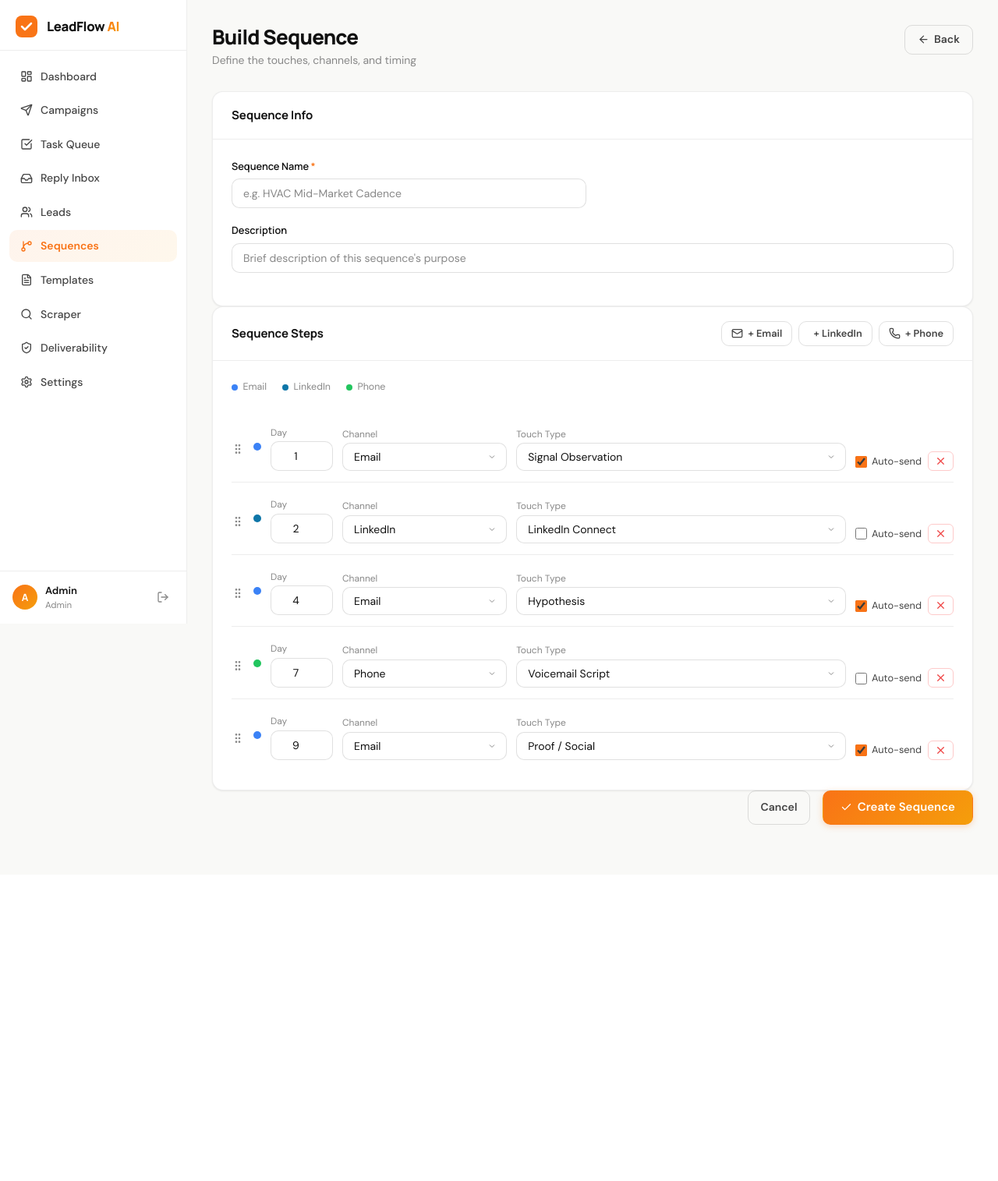
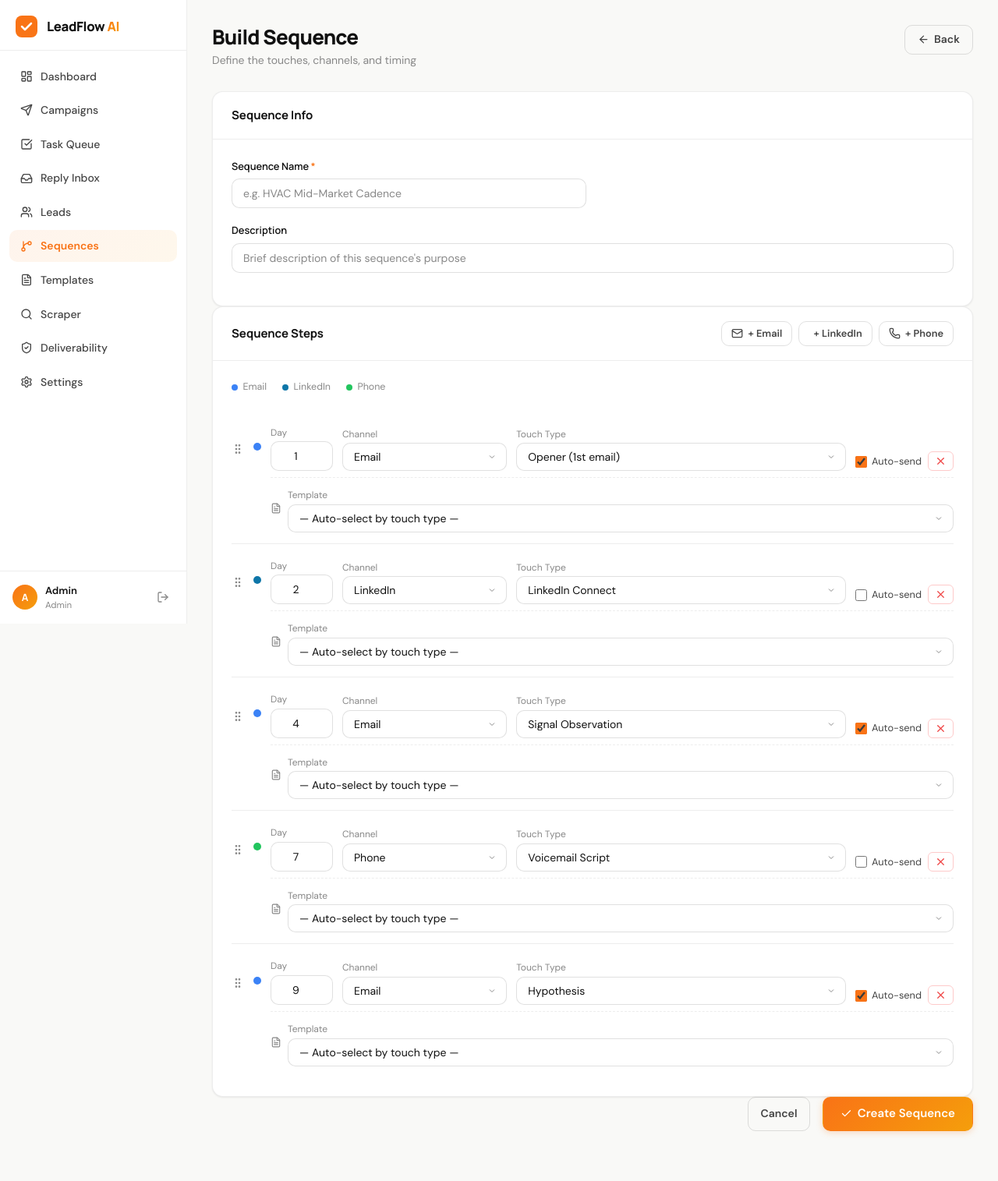
Before and after one commit to evanfay/leadflow-ai, a Flask app: page /sequences/create in a window 1280 px wide. Shown: the whole page at 78% size. Before the commit the page ends 1066 px from the top, so only its background shows below. Run offline with Flask 3, Linux system fonts and the light colour scheme; a user stored in the database is signed in; data that the repository does not hold is empty.

Commit message:
Add template picker to sequence builder per step
- Each step row now has a Template dropdown below the Day/Channel/Touch Type row
- Templates grouped: matching touch type shown first, others below — auto-select
  by touch type remains the default (blank = scheduler picks best match at send time)
- Changing touch type updates the dropdown grouping live via onTouchTypeChange()
- JS addStep() renders template dropdown for dynamically added steps too
- Routes: read step_template_id[] from form, save StepTemplate records on create/edit
- Edit mode: pre-selects the previously pinned template per step
- View page: shows pinned template name on each timeline step card
- Added 'opener' as first touch type option throughout builder + default steps updated

Co-Authored-By: Claude Sonnet 4.6 <noreply@anthropic.com>

```diff
--- a/blueprints/sequences/routes.py
+++ b/blueprints/sequences/routes.py
@@ -2,7 +2,7 @@ from flask import render_template, request, redirect, url_for, flash, jsonify
 from flask_login import login_required, current_user
 from . import sequences_bp
 from extensions import db
-from models import Sequence, SequenceStep
+from models import Sequence, SequenceStep, Template, StepTemplate
 
 
 @sequences_bp.route('/')
@@ -13,16 +13,40 @@ def list_sequences():
     return render_template('sequences/list.html', builtin=builtin, custom=custom)
 
 
+def _get_templates():
+    """Return all templates available to the current user (own + builtins)."""
+    return Template.query.filter(
+        (Template.user_id == current_user.id) | (Template.is_builtin == True)
+    ).order_by(Template.is_builtin.desc(), Template.name).all()
+
+
+def _save_step_templates(step, template_id_str):
+    """Attach a single pinned template to a step (replaces any existing)."""
+    if not template_id_str or not template_id_str.strip():
+        return
+    try:
+        tid = int(template_id_str)
+    except ValueError:
+        return
+    t = Template.query.get(tid)
+    if not t:
+        return
+    st = StepTemplate(step_id=step.id, template_id=tid, variant_label='A', is_active=True)
+    db.session.add(st)
+
+
 @sequences_bp.route('/create', methods=['GET', 'POST'])
 @login_required
 def create_sequence():
+    templates = _get_templates()
+
     if request.method == 'POST':
         name = request.form.get('name', '').strip()
         description = request.form.get('description', '').strip()
 
         if not name:
             flash('Sequence name is required.', 'danger')
-            return render_template('sequences/builder.html')
+            return render_template('sequences/builder.html', templates=templates)
 
         seq = Sequence(
             user_id=current_user.id,
@@ -34,11 +58,12 @@ def create_sequence():
         db.session.flush()
 
         # Parse steps from form
-        # Form sends: step_day[], step_channel[], step_slot[], step_auto[]
+        # Form sends: step_day[], step_channel[], step_slot[], step_auto[], step_template_id[]
         days = request.form.getlist('step_day')
         channels = request.form.getlist('step_channel')
         slots = request.form.getlist('step_slot')
         autos = request.form.getlist('step_auto')
+        template_ids = request.form.getlist('step_template_id')
 
         for i, day in enumerate(days):
             try:
@@ -50,6 +75,8 @@ def create_sequence():
                     is_auto=(str(i) in autos or autos[i] == 'true' if i < len(autos) else True),
                 )
                 db.session.add(step)
+                db.session.flush()
+                _save_step_templates(step, template_ids[i] if i < len(template_ids) else '')
             except (ValueError, IndexError):
                 continue
 
@@ -57,7 +84,7 @@ def create_sequence():
         flash(f'Sequence "{name}" created!', 'success')
         return redirect(url_for('sequences.list_sequences'))
 
-    return render_template('sequences/builder.html')
+    return render_template('sequences/builder.html', templates=templates)
 
 
 @sequences_bp.route('/<int:seq_id>')
@@ -68,13 +95,21 @@ def view_sequence(seq_id):
         ((Sequence.user_id == current_user.id) | (Sequence.is_builtin == True))
     ).first_or_404()
     steps = seq.steps.order_by(SequenceStep.day_offset).all()
-    return render_template('sequences/view.html', seq=seq, steps=steps)
+    # Build map: step_id -> first active template name
+    step_template_map = {}
+    for step in steps:
+        st = step.step_templates.filter_by(is_active=True).first()
+        if st:
+            step_template_map[step.id] = st.template
+    return render_template('sequences/view.html', seq=seq, steps=steps,
+                           step_template_map=step_template_map)
 
 
 @sequences_bp.route('/<int:seq_id>/edit', methods=['GET', 'POST'])
 @login_required
 def edit_sequence(seq_id):
     seq = Sequence.query.filter_by(id=seq_id, user_id=current_user.id, is_builtin=False).first_or_404()
+    templates = _get_templates()
 
     if request.method == 'POST':
         seq.name = request.form.get('name', seq.name).strip()
@@ -89,6 +124,7 @@ def edit_sequence(seq_id):
         channels = request.form.getlist('step_channel')
         slots = request.form.getlist('step_slot')
         autos = request.form.getlist('step_auto')
+        template_ids = request.form.getlist('step_template_id')
 
         for i, day in enumerate(days):
             try:
@@ -100,6 +136,8 @@ def edit_sequence(seq_id):
                     is_auto=(str(i) in autos),
                 )
                 db.session.add(step)
+                db.session.flush()
+                _save_step_templates(step, template_ids[i] if i < len(template_ids) else '')
             except (ValueError, IndexError):
                 continue
 
@@ -108,7 +146,14 @@ def edit_sequence(seq_id):
         return redirect(url_for('sequences.list_sequences'))
 
     steps = seq.steps.order_by(SequenceStep.day_offset).all()
-    return render_template('sequences/builder.html', seq=seq, steps=steps)
+    # Build map: step_id -> pinned template_id (for pre-selecting on edit)
+    step_template_id_map = {}
+    for step in steps:
+        st = step.step_templates.filter_by(is_active=True).first()
+        if st:
+            step_template_id_map[step.id] = st.template_id
+    return render_template('sequences/builder.html', seq=seq, steps=steps,
+                           templates=templates, step_template_id_map=step_template_id_map)
 
 
 @sequences_bp.route('/<int:seq_id>/delete', methods=['POST'])
--- a/templates/sequences/builder.html
+++ b/templates/sequences/builder.html
@@ -61,8 +61,43 @@
 
       <!-- Steps List -->
       <div id="steps-container">
+        {% macro touch_options(selected_val) %}
+          {% for val, label in [
+            ('opener','Opener (1st email)'),
+            ('observation','Signal Observation'),('hypothesis','Hypothesis'),
+            ('proof','Proof / Social'),('soft_close','Soft Close'),('breakup','Breakup'),
+            ('linkedin_connect','LinkedIn Connect'),('linkedin_dm','LinkedIn DM'),
+            ('voicemail','Voicemail Script'),('live_call','Live Call Script'),
+            ('link_clicked','Link Clicked Trigger'),('reply_received','Reply Trigger'),
+            ('out_of_office','OOO Trigger'),('not_now','Not Now Trigger'),
+          ] %}
+          <option value="{{ val }}" {% if selected_val == val %}selected{% endif %}>{{ label }}</option>
+          {% endfor %}
+        {% endmacro %}
+
+        {% macro template_options(selected_id, current_touch) %}
+          <option value="">— Auto-select by touch type —</option>
+          {% set matching = templates | selectattr('touch_type', 'equalto', current_touch) | list %}
+          {% set others   = templates | rejectattr('touch_type', 'equalto', current_touch) | list %}
+          {% if matching %}
+          <optgroup label="Matching ({{ current_touch.replace('_',' ') }})">
+            {% for t in matching %}
+            <option value="{{ t.id }}" {% if selected_id == t.id %}selected{% endif %}>{{ t.name }}{% if t.is_builtin %} ✦{% endif %}</option>
+            {% endfor %}
+          </optgroup>
+          {% endif %}
+          {% if others %}
+          <optgroup label="All other templates">
+            {% for t in others %}
+            <option value="{{ t.id }}" {% if selected_id == t.id %}selected{% endif %}>{{ t.name }}{% if t.is_builtin %} ✦{% endif %}</option>
+            {% endfor %}
+          </optgroup>
+          {% endif %}
+        {% endmacro %}
+
         {% if seq and steps %}
           {% for step in steps %}
+          {% set pinned_id = step_template_id_map.get(step.id) %}
           <div class="builder-step" data-index="{{ loop.index0 }}">
             <div class="builder-step-drag">
               <i data-lucide="grip-vertical" style="color:var(--text-muted);"></i>
@@ -85,17 +120,8 @@
                 </div>
                 <div style="flex:2;">
                   <label style="font-size:0.75rem; color:var(--text-muted);">Touch Type</label>
-                  <select name="step_slot" class="form-control">
-                    {% for val, label in [
-                      ('observation','Signal Observation'),('hypothesis','Hypothesis'),
-                      ('proof','Proof / Social'),('soft_close','Soft Close'),('breakup','Breakup'),
-                      ('linkedin_connect','LinkedIn Connect'),('linkedin_dm','LinkedIn DM'),
-                      ('voicemail','Voicemail Script'),('live_call','Live Call Script'),
-                      ('link_clicked','Link Clicked Trigger'),('reply_received','Reply Trigger'),
-                      ('out_of_office','OOO Trigger'),('not_now','Not Now Trigger'),
-                    ] %}
-                    <option value="{{ val }}" {% if step.template_slot == val %}selected{% endif %}>{{ label }}</option>
-                    {% endfor %}
+                  <select name="step_slot" class="form-control touch-type-select" onchange="onTouchTypeChange(this)">
+                    {{ touch_options(step.template_slot) }}
                   </select>
                 </div>
                 <div style="display:flex; align-items:flex-end; gap:0.5rem;">
@@ -110,17 +136,28 @@
                   </button>
                 </div>
               </div>
+              <div class="builder-step-row" style="margin-top:0.5rem; padding-top:0.5rem; border-top:1px dashed var(--border);">
+                <div style="flex:1; display:flex; align-items:center; gap:0.5rem;">
+                  <i data-lucide="file-text" style="width:14px;height:14px;color:var(--text-muted);flex-shrink:0;"></i>
+                  <div style="flex:1;">
+                    <label style="font-size:0.75rem; color:var(--text-muted);">Template</label>
+                    <select name="step_template_id" class="form-control template-select">
+                      {{ template_options(pinned_id, step.template_slot) }}
+                    </select>
+                  </div>
+                </div>
+              </div>
             </div>
           </div>
           {% endfor %}
         {% else %}
           <!-- Default A-Account-style starter steps -->
           {% set default_steps = [
-            (1, 'Email', 'observation', True),
+            (1, 'Email', 'opener', True),
             (2, 'LinkedIn', 'linkedin_connect', False),
-            (4, 'Email', 'hypothesis', True),
+            (4, 'Email', 'observation', True),
             (7, 'Phone', 'voicemail', False),
-            (9, 'Email', 'proof', True),
+            (9, 'Email', 'hypothesis', True),
           ] %}
           {% for day, channel, slot, auto in default_steps %}
           <div class="builder-step" data-index="{{ loop.index0 }}">
@@ -142,15 +179,8 @@
                 </div>
                 <div style="flex:2;">
                   <label style="font-size:0.75rem; color:var(--text-muted);">Touch Type</label>
-                  <select name="step_slot" class="form-control">
-                    {% for val, label in [
-                      ('observation','Signal Observation'),('hypothesis','Hypothesis'),
-                      ('proof','Proof / Social'),('soft_close','Soft Close'),('breakup','Breakup'),
-                      ('linkedin_connect','LinkedIn Connect'),('linkedin_dm','LinkedIn DM'),
-                      ('voicemail','Voicemail Script'),('live_call','Live Call Script'),
-                    ] %}
-                    <option value="{{ val }}" {% if slot == val %}selected{% endif %}>{{ label }}</option>
-                    {% endfor %}
+                  <select name="step_slot" class="form-control touch-type-select" onchange="onTouchTypeChange(this)">
+                    {{ touch_options(slot) }}
                   </select>
                 </div>
                 <div style="display:flex; align-items:flex-end; gap:0.5rem;">
@@ -163,6 +193,17 @@
                   <button type="button" class="btn btn-xs btn-danger-ghost" onclick="removeStep(this)">
                     <i data-lucide="x"></i>
                   </button>
+                </div>
+              </div>
+              <div class="builder-step-row" style="margin-top:0.5rem; padding-top:0.5rem; border-top:1px dashed var(--border);">
+                <div style="flex:1; display:flex; align-items:center; gap:0.5rem;">
+                  <i data-lucide="file-text" style="width:14px;height:14px;color:var(--text-muted);flex-shrink:0;"></i>
+                  <div style="flex:1;">
+                    <label style="font-size:0.75rem; color:var(--text-muted);">Template</label>
+                    <select name="step_template_id" class="form-control template-select">
+                      {{ template_options(none, slot) }}
+                    </select>
+                  </div>
                 </div>
               </div>
             </div>
@@ -190,6 +231,7 @@
 {% block scripts %}
 <script>
 const TOUCH_TYPES = [
+  ['opener','Opener (1st email)'],
   ['observation','Signal Observation'],['hypothesis','Hypothesis'],
   ['proof','Proof / Social'],['soft_close','Soft Close'],['breakup','Breakup'],
   ['linkedin_connect','LinkedIn Connect'],['linkedin_dm','LinkedIn DM'],
@@ -197,6 +239,37 @@ const TOUCH_TYPES = [
   ['link_clicked','Link Clicked Trigger'],['reply_received','Reply Trigger'],
   ['out_of_office','OOO Trigger'],['not_now','Not Now Trigger'],
 ];
+
+// All templates available to user: [{id, name, touch_type, is_builtin}, ...]
+const ALL_TEMPLATES = [
+  {% for t in templates %}
+  { id: {{ t.id }}, name: {{ t.name|tojson }}, touch_type: {{ t.touch_type|tojson }}, is_builtin: {{ 'true' if t.is_builtin else 'false' }} },
+  {% endfor %}
+];
+
+function buildTemplateOptions(selectedId, currentTouchType) {
+  let html = '<option value="">— Auto-select by touch type —</option>';
+  // Matching templates first
+  const matching = ALL_TEMPLATES.filter(t => t.touch_type === currentTouchType);
+  const others = ALL_TEMPLATES.filter(t => t.touch_type !== currentTouchType);
+  if (matching.length) {
+    html += `<optgroup label="Matching (${currentTouchType.replace(/_/g,' ')})">`;
+    for (const t of matching) {
+      const sel = (selectedId && t.id == selectedId) ? ' selected' : '';
+      html += `<option value="${t.id}"${sel}>${t.name}${t.is_builtin ? ' ✦' : ''}</option>`;
+    }
+    html += '</optgroup>';
+  }
+  if (others.length) {
+    html += '<optgroup label="All other templates">';
+    for (const t of others) {
+      const sel = (selectedId && t.id == selectedId) ? ' selected' : '';
+      html += `<option value="${t.id}"${sel}>${t.name}${t.is_builtin ? ' ✦' : ''}</option>`;
+    }
+    html += '</optgroup>';
+  }
+  return html;
+}
 
 function getStepIndex() {
   return document.querySelectorAll('.builder-step').length;
@@ -218,6 +291,9 @@ function addStep(channel) {
     `<option value="${v}">${l}</option>`
   ).join('');
 
+  const defaultSlot = channel === 'LinkedIn' ? 'linkedin_connect' : channel === 'Phone' ? 'voicemail' : 'observation';
+  const templateOpts = buildTemplateOptions(null, defaultSlot);
+
   div.innerHTML = `
     <div class="builder-step-drag"><i data-lucide="grip-vertical" style="color:var(--text-muted);"></i></div>
     <div class="builder-step-dot ${dotClass}"></div>
@@ -237,7 +313,7 @@ function addStep(channel) {
         </div>
         <div style="flex:2;">
           <label style="font-size:0.75rem; color:var(--text-muted);">Touch Type</label>
-          <select name="step_slot" class="form-control">${touchOptions}</select>
+          <select name="step_slot" class="form-control touch-type-select" onchange="onTouchTypeChange(this)">${touchOptions}</select>
         </div>
         <div style="display:flex; align-items:flex-end; gap:0.5rem;">
           <label style="display:flex; align-items:center; gap:0.4rem; cursor:pointer; white-space:nowrap; margin-bottom:0.1rem;">
@@ -248,6 +324,15 @@ function addStep(channel) {
           <button type="button" class="btn btn-xs btn-danger-ghost" onclick="removeStep(this)">
             <i data-lucide="x"></i>
           </button>
+        </div>
+      </div>
+      <div class="builder-step-row" style="margin-top:0.5rem; padding-top:0.5rem; border-top:1px dashed var(--border);">
+        <div style="flex:1; display:flex; align-items:center; gap:0.5rem;">
+          <i data-lucide="file-text" style="width:14px;height:14px;color:var(--text-muted);flex-shrink:0;"></i>
+          <div style="flex:1;">
+            <label style="font-size:0.75rem; color:var(--text-muted);">Template</label>
+            <select name="step_template_id" class="form-control template-select">${templateOpts}</select>
+          </div>
         </div>
       </div>
     </div>`;
@@ -275,6 +360,14 @@ function updateStepStyle(select) {
   dot.className = `builder-step-dot dot-${select.value.toLowerCase()}`;
 }
 
+function onTouchTypeChange(touchSelect) {
+  const step = touchSelect.closest('.builder-step');
+  const templateSelect = step.querySelector('select[name="step_template_id"]');
+  if (!templateSelect) return;
+  const currentVal = templateSelect.value;
+  templateSelect.innerHTML = buildTemplateOptions(currentVal || null, touchSelect.value);
+}
+
 function updateEmptyState() {
   const steps = document.querySelectorAll('.builder-step');
   document.getElementById('empty-steps').style.display = steps.length === 0 ? 'block' : 'none';
```
Also changed, not shown: templates/sequences/view.html (+9 -0 lines).
